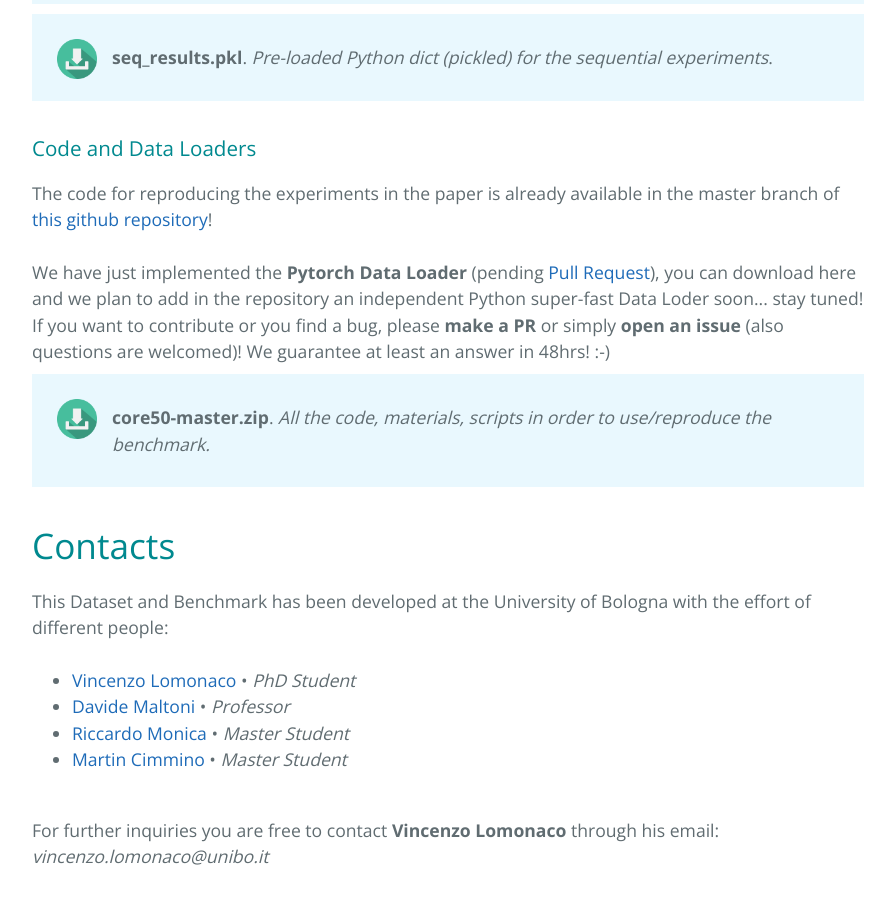
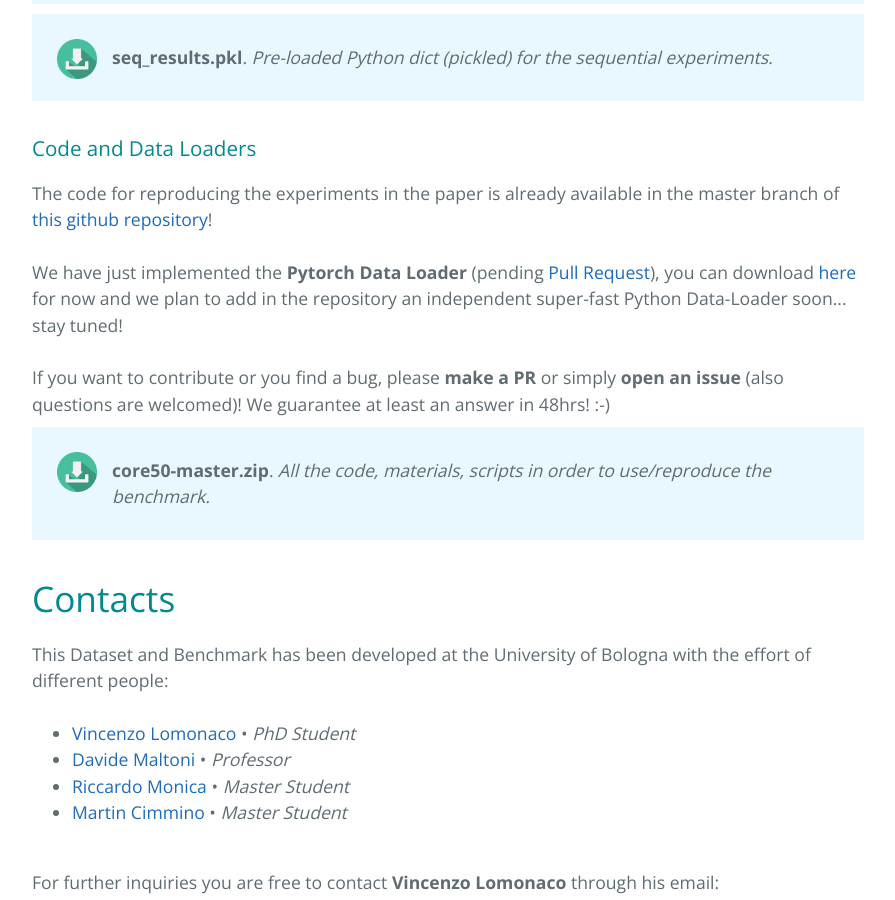
Before and after one commit to vlomonaco/core50, a Jekyll site: the page built from index.html, in a window 1280 px wide and 900 px high, scrolled down 10327 px. Shown: the whole window, without its empty margins (192-1087 px from the left). Built offline with Jekyll 4.4.1, drawn with Linux system fonts in a browser that asks for light colours; the list of posts is cut into pages by our own code.

Commit message:
Pytorch data loader doc

```diff
--- a/index.html
+++ b/index.html
@@ -279,7 +279,7 @@ A similar approach can be used with the <i>sequential experiments</i> of <strong
 <h3> Code and Data Loaders </h3>
 The code for reproducing the experiments in the paper is already available in the master branch of <a href="https://github.com/vlomonaco/core50"> this github repository</a>!<br><br>
 
-We have just implemented the <strong>Pytorch Data Loader</strong> (pending <a href='https://github.com/pytorch/vision/pull/340'>Pull Request</a>), you can download here and we plan to add in the repository an independent Python super-fast Data Loder soon... stay tuned!
+We have just implemented the <strong>Pytorch Data Loader</strong> (pending <a href='https://github.com/pytorch/vision/pull/340'>Pull Request</a>), you can download <a href='https://github.com/pytorch/vision/pull/340'>here</a> for now and we plan to add in the repository an independent super-fast Python Data-Loader soon... stay tuned!<br><br>
 
 If you want to contribute or you find a bug, please <strong>make a PR</strong> or simply <strong>open an issue</strong> (also questions are welcomed)! We guarantee at least an answer in 48hrs! :-)
 
```
